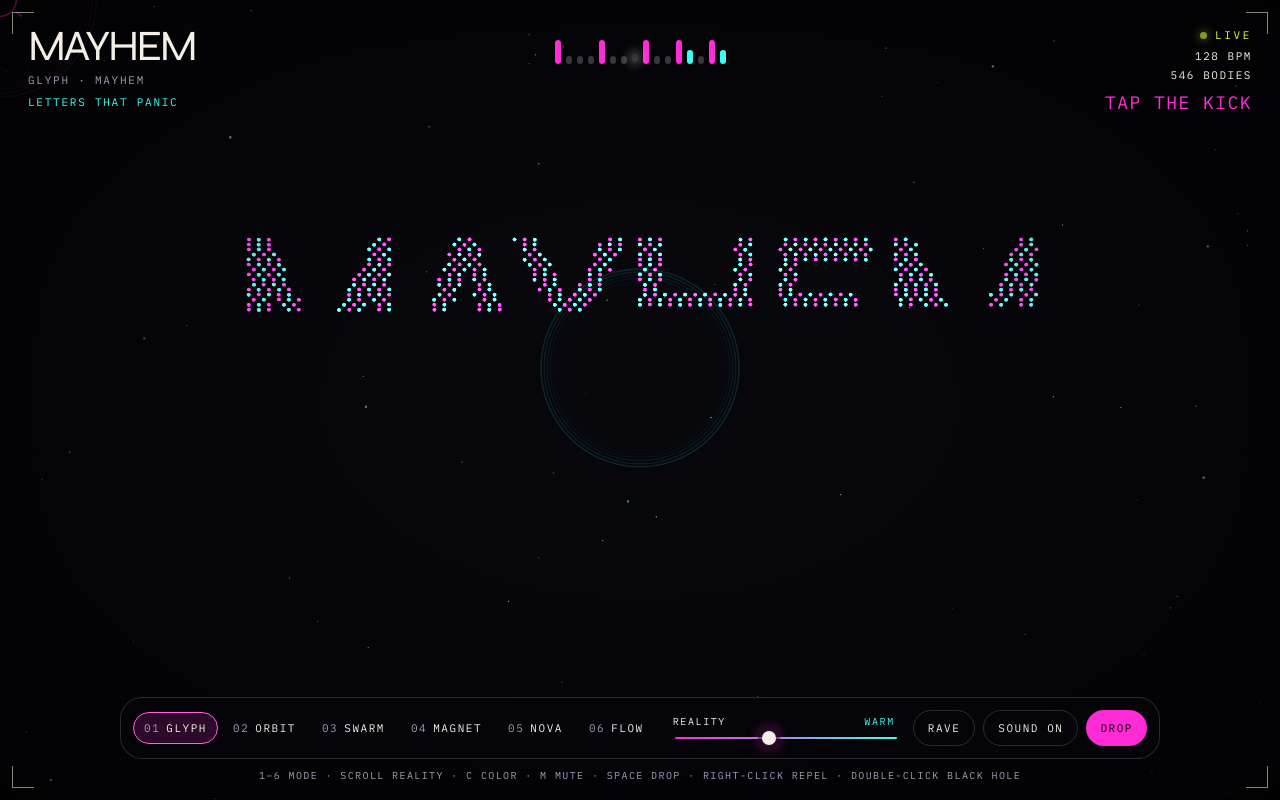
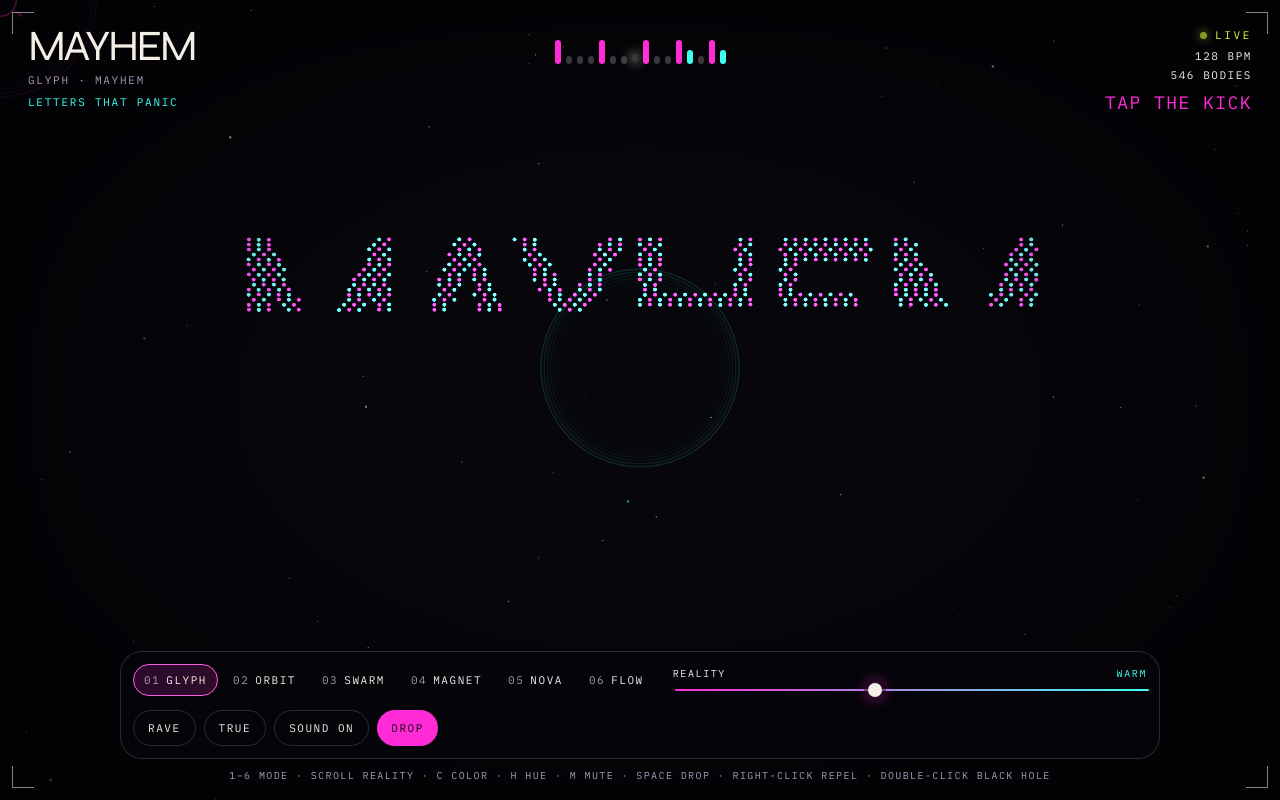
Before and after one commit to sujal111/test_app, a React (Vite) app: page / in a window 1280 px wide. Both pictures are taken after a click on the button "IGNITE". Built offline with nearby package versions, Linux system fonts and the light colour scheme.

Commit message:
Shift the field hue without swapping its palette.
Press H to rotate the particle colors through acid, dusk, gold, and ocean, then back to true.

Co-authored-by: Cursor <cursoragent@cursor.com>

```diff
--- a/src/App.jsx
+++ b/src/App.jsx
@@ -1,6 +1,14 @@
 import { useCallback, useEffect, useRef, useState } from 'react'
 import Stage from './Stage.jsx'
 import { MODES, PALETTES, PATTERN, clamp, realityName } from './config.js'
+
+const HUES = [
+  { name: 'TRUE', deg: 0 },
+  { name: 'ACID', deg: 55 },
+  { name: 'DUSK', deg: 150 },
+  { name: 'GOLD', deg: 200 },
+  { name: 'OCEAN', deg: 280 },
+]
 
 export default function App() {
   const stageRef = useRef(null)
@@ -9,6 +17,7 @@ export default function App() {
   const [chaos, setChaos] = useState(0.42)
   const [paletteIndex, setPaletteIndex] = useState(0)
   const [muted, setMuted] = useState(false)
+  const [hueIndex, setHueIndex] = useState(0)
   const [dropSignal, setDropSignal] = useState(0)
   const [stats, setStats] = useState({
     particles: 0,
@@ -19,6 +28,7 @@ export default function App() {
   })
 
   const palette = PALETTES[paletteIndex]
+  const hue = HUES[hueIndex]
   const modeInfo = MODES.find((item) => item.id === mode) ?? MODES[0]
 
   const arm = useCallback(() => {
@@ -33,6 +43,10 @@ export default function App() {
 
   const drop = useCallback(() => {
     setDropSignal((value) => value + 1)
+  }, [])
+
+  const cycleHue = useCallback(() => {
+    setHueIndex((index) => (index + 1) % HUES.length)
   }, [])
 
   useEffect(() => {
@@ -64,6 +78,10 @@ export default function App() {
         setPaletteIndex((index) => (index + 1) % PALETTES.length)
         return
       }
+      if (event.key === 'h' || event.key === 'H') {
+        cycleHue()
+        return
+      }
       if (event.key === 'm' || event.key === 'M') {
         setMuted((value) => !value)
         return
@@ -86,7 +104,7 @@ export default function App() {
     }
     window.addEventListener('keydown', onKey)
     return () => window.removeEventListener('keydown', onKey)
-  }, [arm, drop, ignite, live])
+  }, [arm, cycleHue, drop, ignite, live])
 
   return (
     <div className={live ? 'app is-live' : 'app'} data-feral={chaos >= 0.9}>
@@ -97,6 +115,8 @@ export default function App() {
         paletteIndex={paletteIndex}
         live={live}
         muted={muted}
+        hue={hue.deg}
+        hueName={hue.name}
         dropSignal={dropSignal}
         onStats={setStats}
         onChaosDelta={(delta) => setChaos((value) => clamp(value + delta, 0, 1))}
@@ -176,6 +196,9 @@ export default function App() {
                 <button type="button" className="ghost" onClick={() => setPaletteIndex((index) => (index + 1) % PALETTES.length)}>
                   {palette.name}
                 </button>
+                <button type="button" className="ghost" onClick={cycleHue}>
+                  {hue.name}
+                </button>
                 <button type="button" className="ghost" aria-pressed={muted} onClick={() => setMuted((value) => !value)}>
                   {muted ? 'SOUND OFF' : 'SOUND ON'}
                 </button>
@@ -184,7 +207,7 @@ export default function App() {
                 </button>
               </div>
             </div>
-            <p className="keys">1–6 mode · scroll reality · C color · M mute · space drop · right-click repel · double-click black hole</p>
+            <p className="keys">1–6 mode · scroll reality · C color · H hue · M mute · space drop · right-click repel · double-click black hole</p>
           </footer>
         </div>
       ) : (
@@ -203,6 +226,7 @@ export default function App() {
             <li>Click to rupture</li>
             <li>Double-click to swallow</li>
             <li>Space to drop</li>
+            <li>H to shift hue</li>
           </ul>
         </div>
       )}
--- a/src/Stage.jsx
+++ b/src/Stage.jsx
@@ -56,6 +56,8 @@ export default function Stage({
   paletteIndex,
   live,
   muted,
+  hue,
+  hueName,
   dropSignal,
   onStats,
   onChaosDelta,
@@ -67,6 +69,8 @@ export default function Stage({
     paletteIndex,
     live,
     muted,
+    hue,
+    hueName,
     dropSignal,
   })
   const onStatsRef = useRef(onStats)
@@ -79,6 +83,8 @@ export default function Stage({
     api.current.paletteIndex = paletteIndex
     api.current.live = live
     api.current.muted = muted
+    api.current.hue = hue
+    api.current.hueName = hueName
     api.current.dropSignal = dropSignal
     onStatsRef.current = onStats
     onChaosRef.current = onChaosDelta
@@ -117,6 +123,7 @@ export default function Stage({
     let wasLive = false
     let appliedDrop = 0
     let mutedApplied = null
+    let hueApplied = 0
     let last = performance.now()
     let raf = 0
     let dead = false
@@ -547,6 +554,12 @@ export default function Stage({
         if (appliedDrop > 0 && state.live) triggerDrop()
       }
 
+      if (state.hue !== hueApplied) {
+        hueApplied = state.hue
+        canvas.style.filter = state.hue ? `hue-rotate(${state.hue}deg)` : ''
+        if (state.live) pushToast(state.hueName)
+      }
+
       const events = rig.tick()
       for (let i = 0; i < events.length; i++) {
         const ev = events[i]
@@ -822,6 +835,7 @@ export default function Stage({
       canvas.removeEventListener('dblclick', onDouble)
       canvas.removeEventListener('wheel', onWheel)
       canvas.removeEventListener('contextmenu', onContext)
+      canvas.style.filter = ''
       rig.close()
       rigRef.current = null
     }
```
